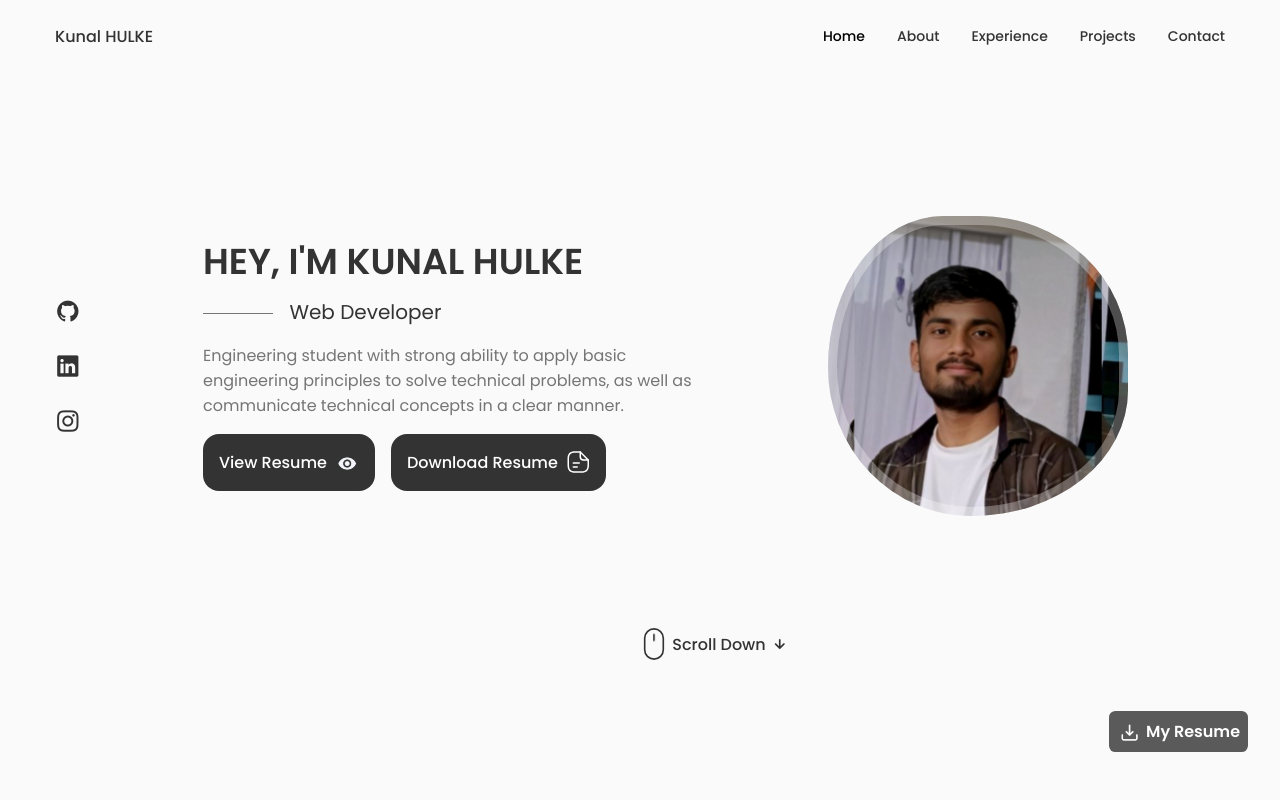
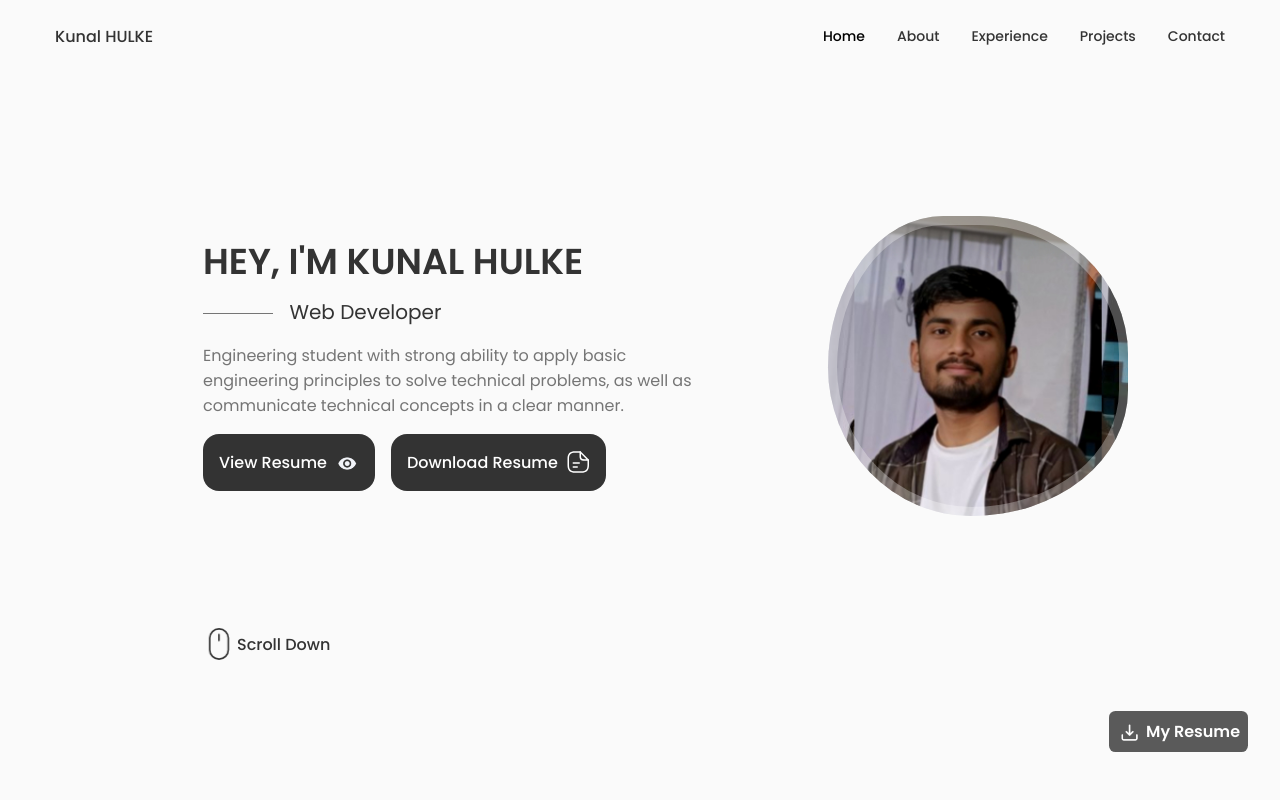
Before and after one commit to krh1102002/Portfolio, a React (Create React App) app: page / in a window 1280 px wide. Shown: the top 800 px of the page. Built offline with nearby package versions, Linux system fonts and the light colour scheme.

Commit message:
removing unwanded properties

```diff
--- a/src/components/home/home.css
+++ b/src/components/home/home.css
@@ -200,7 +200,6 @@ html {
 .button--flex {
   display: flex;
   align-items: center; /* Aligns items vertically in the center */
-  justify-content: center; /* Centers content horizontally */
 }
 
 .button--view .button__icon {
```
